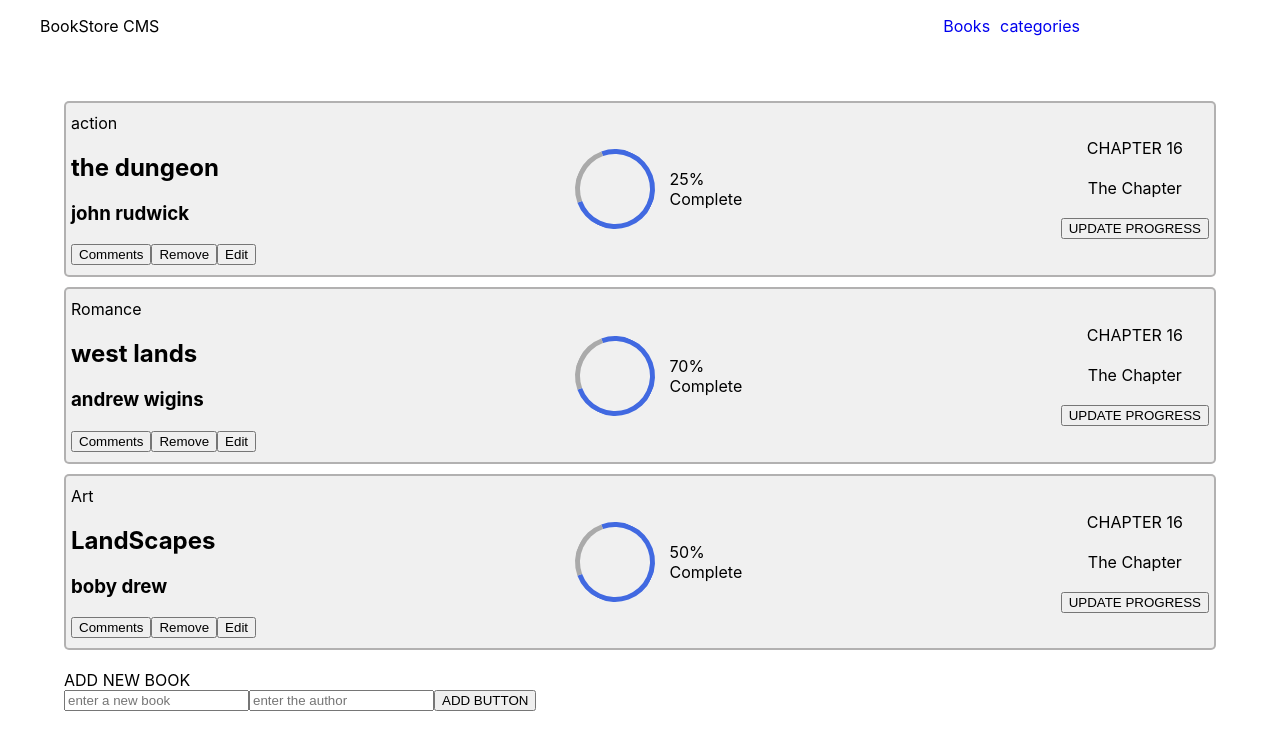
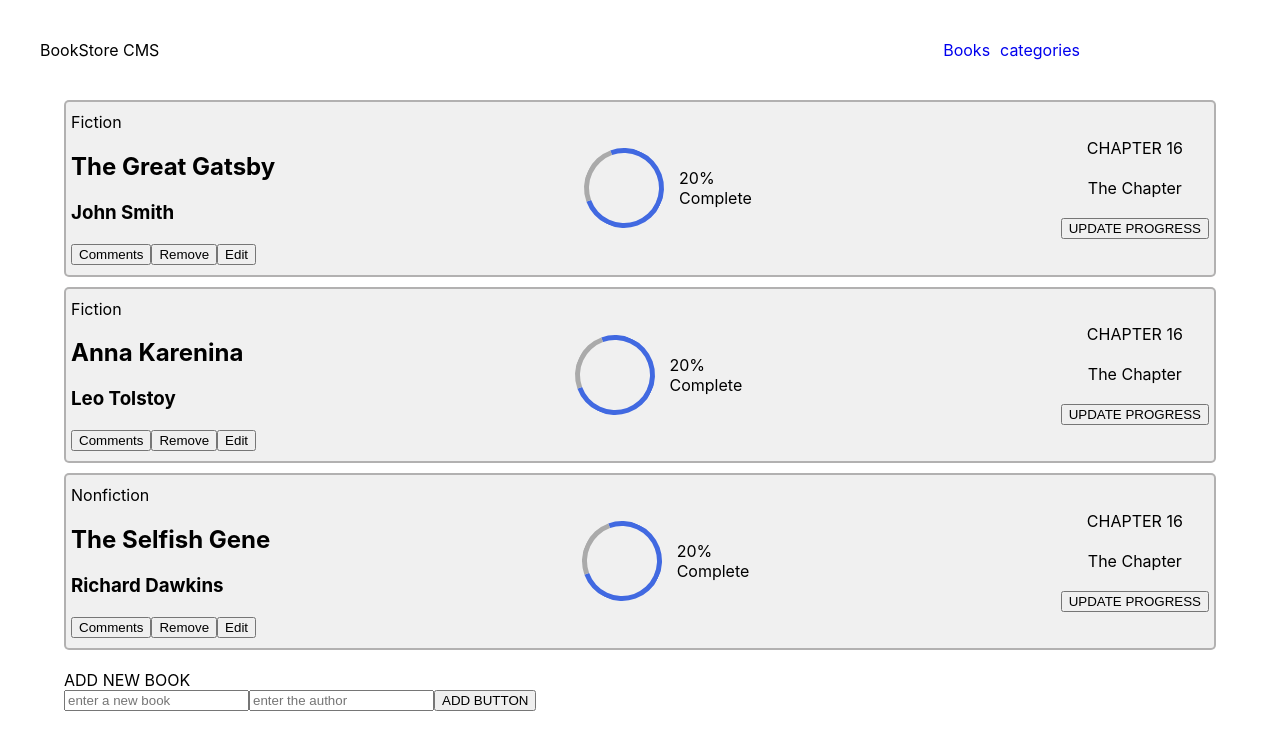
Before and after one commit to gisachris/react-bookstore-application, a React (Create React App) app: page / in a window 1280 px wide. Shown: the top 750 px of the page. Built offline with nearby package versions, Linux system fonts and the light colour scheme.

Commit message:
add functionality to application

```diff
--- a/src/components/book.js
+++ /dev/null
@@ -1,46 +0,0 @@
-import React from 'react';
-import PropTypes from 'prop-types';
-import '../styles/general.css';
-
-const Book = ({ book, onDelete }) => {
-  const {
-    id, title, author, category, percentage,
-  } = book;
-
-  return (
-    <div className="SinglebookArrange">
-      <section className="bookImfo">
-        <span>{category}</span>
-        <h2>{title}</h2>
-        <h3>{author}</h3>
-        <button type="submit">Comments</button>
-        <button type="submit" data-index={id} onClick={() => onDelete(id)}>Remove</button>
-        <button type="submit">Edit</button>
-      </section>
-      <section className="progress">
-        <div className="perDisplay" />
-        <article className="percentagesData">
-          <span>{percentage}</span>
-          <span>Complete</span>
-        </article>
-      </section>
-      <section className="otherImfo">
-        <span>CHAPTER 16</span>
-        <span>The Chapter</span>
-        <button type="submit">UPDATE PROGRESS</button>
-      </section>
-    </div>
-  );
-};
-
-Book.propTypes = {
-  book: PropTypes.shape({
-    id: PropTypes.number.isRequired,
-    title: PropTypes.string.isRequired,
-    author: PropTypes.string.isRequired,
-    category: PropTypes.string.isRequired,
-  }).isRequired,
-  onDelete: PropTypes.func.isRequired,
-};
-
-export default Book;
--- a/src/components/booklist.js
+++ /dev/null
@@ -1,26 +0,0 @@
-import React from 'react';
-import PropTypes from 'prop-types';
-import Book from './book';
-
-const BookList = ({ books, onDelete }) => (
-  <section className="booksHolder">
-    {
-      books.map((book) => <Book key={book.id} book={book} onDelete={onDelete} />)
-}
-  </section>
-);
-
-BookList.propTypes = {
-  books: PropTypes.arrayOf(
-    PropTypes.shape({
-      id: PropTypes.number.isRequired,
-      title: PropTypes.string.isRequired,
-      author: PropTypes.string.isRequired,
-      category: PropTypes.string.isRequired,
-      percentage: PropTypes.string.isRequired,
-    }),
-  ).isRequired,
-  onDelete: PropTypes.func.isRequired,
-};
-
-export default BookList;
--- /dev/null
+++ b/src/components/books.js
@@ -0,0 +1,40 @@
+import React from 'react';
+import '../styles/general.css';
+import { useSelector, useDispatch } from 'react-redux';
+import { remove } from '../redux/books/bookSlice';
+
+const Book = () => {
+  const allBooks = useSelector((state) => state.books);
+  const dispatch = useDispatch();
+
+  return (
+    <section className="booksHolder">
+      {allBooks.map((book) => (
+        <div className="SinglebookArrange" key={book.item_id}>
+          <section className="bookImfo">
+            <span>{book.category}</span>
+            <h2>{book.title}</h2>
+            <h3>{book.author}</h3>
+            <button type="submit">Comments</button>
+            <button type="submit" data-index={book.item_id} onClick={() => dispatch(remove(book.item_id))}>Remove</button>
+            <button type="submit">Edit</button>
+          </section>
+          <section className="progress">
+            <div className="perDisplay" />
+            <article className="percentagesData">
+              <span>20%</span>
+              <span>Complete</span>
+            </article>
+          </section>
+          <section className="otherImfo">
+            <span>CHAPTER 16</span>
+            <span>The Chapter</span>
+            <button type="submit">UPDATE PROGRESS</button>
+          </section>
+        </div>
+      ))}
+    </section>
+  );
+};
+
+export default Book;
--- a/src/components/booksDisplay.js
+++ b/src/components/booksDisplay.js
@@ -1,31 +1,12 @@
-import React, { useState } from 'react';
+import React from 'react';
 import FormSection from './form';
-import BookList from './booklist';
+import Book from './books';
 
-const BooksDisplay = () => {
-  const [books, setBooks] = useState([
-    {
-      id: 1, title: 'the dungeon', author: 'john rudwick', category: 'action', percentage: '25%',
-    },
-    {
-      id: 2, title: 'west lands', author: 'andrew wigins', category: 'Romance', percentage: '70%',
-    },
-    {
-      id: 3, title: 'LandScapes', author: 'boby drew', category: 'Art', percentage: '50%',
-    },
-  ]);
-
-  const handleDeleteAction = (buttonId) => {
-    const updatedBooks = books.filter((book) => book.id !== buttonId);
-    setBooks(updatedBooks);
-  };
-
-  return (
-    <div className="mainSection">
-      <BookList books={books} setBooks={setBooks} onDelete={handleDeleteAction} />
-      <FormSection books={books} setBooks={setBooks} />
-    </div>
-  );
-};
+const BooksDisplay = () => (
+  <div className="mainSection">
+    <Book />
+    <FormSection />
+  </div>
+);
 
 export default BooksDisplay;
--- a/src/components/form.js
+++ b/src/components/form.js
@@ -1,27 +1,53 @@
-import React from 'react';
+import React, { useState } from 'react';
+import { useSelector, useDispatch } from 'react-redux';
+import { add } from '../redux/books/bookSlice';
 import '../styles/general.css';
-// import PropTypes from 'prop-types';
 
-const FormSection = (/* { books, setBooks } */) => (
-  <section className="formSection">
-    <span>ADD NEW BOOK</span>
-    <form>
-      <input type="text" required placeholder="enter a new book" />
-      <input type="text" required placeholder="enter the author" />
-      <button type="button">ADD BUTTON</button>
-    </form>
-  </section>
-);
+const FormSection = () => {
+  const [title, SetTitle] = useState('');
+  const [author, setAuthor] = useState('');
+  const allBooks = useSelector((state) => state.books);
+  const bookLength = allBooks.length;
 
-// FormSection.propTypes = {
-//   books: PropTypes.arrayOf(
-//     PropTypes.shape({
-//       id: PropTypes.number.isRequired,
-//       title: PropTypes.string.isRequired,
-//       author: PropTypes.string.isRequired,
-//     }),
-//   ).isRequired,
-//   setBooks: PropTypes.func.isRequired,
-// };
+  const handleTitleChange = (event) => {
+    SetTitle(event.target.value);
+  };
+
+  const handleAuthorChange = (event) => {
+    setAuthor(event.target.value);
+  };
+
+  const handleAfterClick = () => {
+    setAuthor('');
+    SetTitle('');
+  };
+
+  const dispatch = useDispatch();
+  return (
+    <section className="formSection">
+      <span>ADD NEW BOOK</span>
+      <form>
+        <input type="text" required placeholder="enter a new book" value={title} onChange={handleTitleChange} />
+        <input type="text" required placeholder="enter the author" value={author} onChange={handleAuthorChange} />
+        <button
+          type="button"
+          onClick={() => {
+            const madeBook = {
+              item_id: `item${bookLength + 1}`,
+              title,
+              author,
+              category: 'fiction',
+            };
+
+            dispatch(add(madeBook));
+            handleAfterClick();
+          }}
+        >
+          ADD BUTTON
+        </button>
+      </form>
+    </section>
+  );
+};
 
 export default FormSection;
--- a/src/index.js
+++ b/src/index.js
@@ -1,15 +1,19 @@
 import React from 'react';
 import ReactDOM from 'react-dom/client';
 import { BrowserRouter } from 'react-router-dom';
+import { Provider } from 'react-redux';
 import './index.css';
 import App from './App';
 import reportWebVitals from './reportWebVitals';
+import store from './redux/store';
 
 const root = ReactDOM.createRoot(document.getElementById('root'));
 root.render(
   <React.StrictMode>
     <BrowserRouter>
-      <App />
+      <Provider store={store}>
+        <App />
+      </Provider>
     </BrowserRouter>
   </React.StrictMode>,
 );
--- a/src/redux/books/bookSlice.js
+++ b/src/redux/books/bookSlice.js
@@ -1,17 +1,32 @@
 import { createSlice } from '@reduxjs/toolkit';
 
-const initialState = [];
+const initialState = [
+  {
+    item_id: 'item1',
+    title: 'The Great Gatsby',
+    author: 'John Smith',
+    category: 'Fiction',
+  },
+  {
+    item_id: 'item2',
+    title: 'Anna Karenina',
+    author: 'Leo Tolstoy',
+    category: 'Fiction',
+  },
+  {
+    item_id: 'item3',
+    title: 'The Selfish Gene',
+    author: 'Richard Dawkins',
+    category: 'Nonfiction',
+  },
+];
 
 const bookSlice = createSlice({
   name: 'books',
   initialState,
   reducers: {
-    remove: (state, action) => {
-      state.filter((book) => book !== action.payload);
-    },
-    add: (state, action) => {
-      state.push(action.payload);
-    },
+    remove: (state, action) => state.filter((book) => book.item_id !== action.payload),
+    add: (state, action) => [...state, action.payload],
   },
 });
 
--- a/src/styles/general.css
+++ b/src/styles/general.css
@@ -22,6 +22,8 @@ a {
   align-items: center;
   box-sizing: border-box;
   padding: 0 40px;
+  height: 100px;
+  min-height: 100px;
 }
 
 .navLinks {
@@ -33,7 +35,6 @@ a {
   flex-direction: column;
   align-items: center;
   justify-content: center;
-  height: 100%;
 }
 
 .booksHolder {
```
